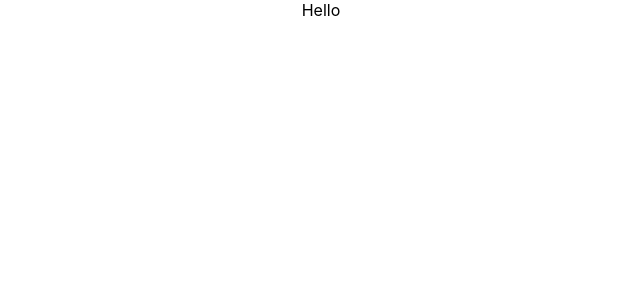
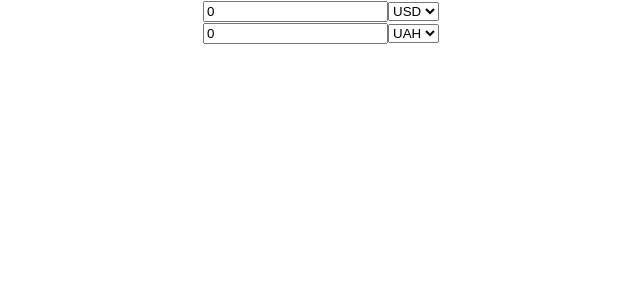
Before and after one commit to Ramil3107/currency, a React (Create React App) app: page / in a window 1280 px wide. Shown: the top 300 px of the page, without its empty margins (319-959 px from the left). Built offline with nearby package versions, Linux system fonts and the light colour scheme; the HTML template or start-up script is replaced by a standard one.

Commit message:
create currencyinput component

```diff
--- a/src/App.js
+++ b/src/App.js
@@ -1,10 +1,33 @@
-
+import { useState } from 'react';
 import './App.css';
+import { CurrencyInput } from './CurrencyInput';
 
 function App() {
+
+
+  const [symbols, setSymbols] = useState(["USD", "EUR", "UAH"])
+  const [firstInputAmount, setFirstInputAmount] = useState(0)
+  const [firstInputCurrency, setFirstInputCurrency] = useState("USD")
+  const [secondInputAmount, setSecondInputAmount] = useState(0)
+  const [secondInputCurrency, setSecondInputCurrency] = useState("UAH")
+
+
   return (
     <div className="App">
-     Hello
+      <CurrencyInput
+        symbols={symbols}
+        amount={firstInputAmount}
+        currency={firstInputCurrency}
+        onChangeAmount={setFirstInputAmount}
+        onChangeCurrency={setFirstInputCurrency}
+      />
+      <CurrencyInput
+        symbols={symbols}
+        amount={secondInputAmount}
+        currency={secondInputCurrency}
+        onChangeAmount={setSecondInputAmount}
+        onChangeCurrency={setSecondInputCurrency}
+      />
     </div>
   );
 }
--- /dev/null
+++ b/src/CurrencyInput.js
@@ -0,0 +1,11 @@
+
+export const CurrencyInput = ({ symbols, amount, currency, onChangeAmount, onChangeCurrency }) => {
+    return (
+        <div>
+            <input type="number" value={amount} onChange={(e) => onChangeAmount(e.target.value)} />
+            <select value={currency} onChange={(e) => onChangeCurrency(e.target.value)}>
+                {symbols?.map(symbol => <option key={symbol} value={symbol}>{symbol}</option>)}
+            </select>
+        </div>
+    )
+}
```
